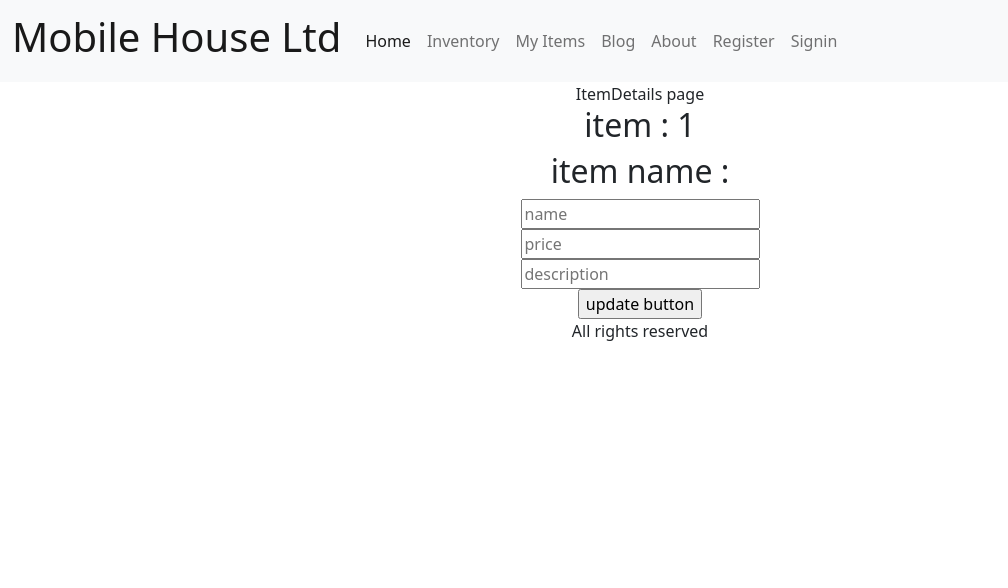
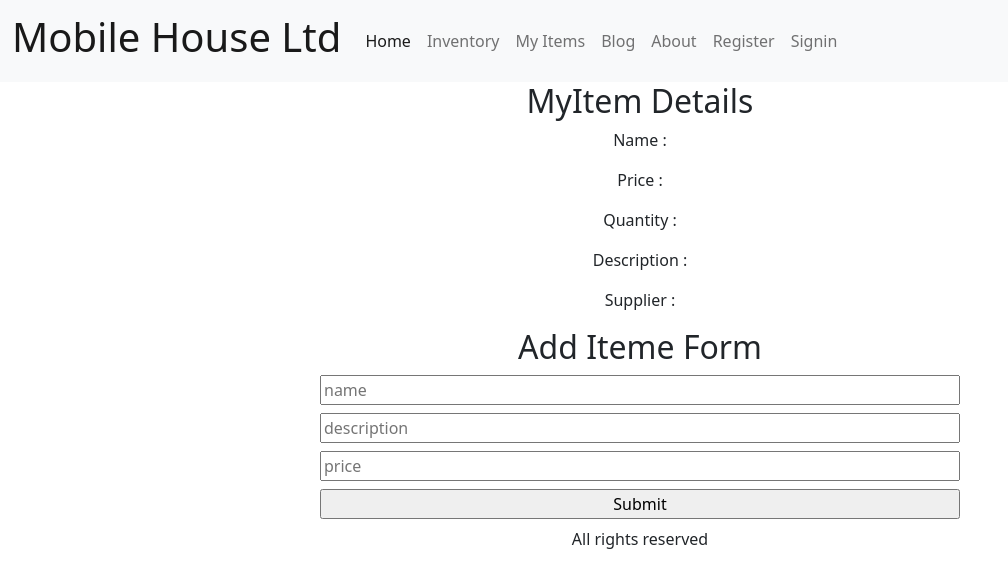
Before and after one commit to mdsohaghasan/warehouse-management-client-side, a React (Create React App) app: page /ItemDetails/1 in a window 1280 px wide. Shown: the top 588 px of the page, without its empty margins (0-1008 px from the left). Built offline with nearby package versions, Linux system fonts and the light colour scheme; no server answers.

Commit message:
myitems and update myitems

```diff
--- a/src/App.js
+++ b/src/App.js
@@ -16,6 +16,7 @@ import MyItems from './Components/MyItems/MyItems';
 import ItemDetails from './Components/ItemDetails/ItemDetails';
 import AddItem from './Components/Inventory/AddItem';
 import AddMyItem from './Components/MyItems/Add Item/AddMyItem';
+import UpdateMyItem from './Components/MyItems/UpdateItem/UpdateMyItem';
 
 
 
@@ -31,7 +32,8 @@ function App() {
         <Route path="/Blogs" element={<Blogs></Blogs>}></Route>
         <Route path="/About" element={<About></About>}></Route>
         <Route path="/myItems" element={<MyItems></MyItems>}></Route>
-        <Route path="/ItemDetails/:id" element={<ItemDetails></ItemDetails>}></Route>
+        {/* <Route path="/ItemDetails/:id" element={<ItemDetails></ItemDetails>}></Route> */}
+        <Route path="/ItemDetails/:id" element={<UpdateMyItem></UpdateMyItem>}></Route>
         <Route path="/Inventory" element={<Inventory></Inventory>}></Route>
         {/* <Route path="/additem" element={<AddItem></AddItem>}></Route> */}
         <Route path="/addmyitem" element={<AddMyItem></AddMyItem>}></Route>
--- a/src/Components/MyItems/Add Item/AddMyItem.js
+++ b/src/Components/MyItems/Add Item/AddMyItem.js
@@ -30,7 +30,6 @@ function AddMyItem() {
                 {errors.exampleRequired && <span>This field is required</span>}
                 <input className='mb-2' type="submit" />
             </form>
-
         </div>
     )
 }
--- a/src/Components/MyItems/MyItemsHook.js
+++ b/src/Components/MyItems/MyItemsHook.js
@@ -27,7 +27,7 @@ function MyItemsHook() {
                                     <p class="card-text">ShortDes : {item.description}</p>
                                     <p class="card-text">Supplier : {item.supplier}</p>
                                     {/* <button onClick={() => handleDelete(item._id)} class="btn btn-info">{_id}</button> */}
-                                    <Link to={`/ItemDetails/${''}`} class="btn btn-primary">Update btn</Link>
+                                    <Link to={`/ItemDetails/${item._id}`} class="btn btn-primary">Update my btn</Link>
                                 </div>
                             </div>
                         </div>
--- /dev/null
+++ b/src/Components/MyItems/UpdateItem/UpdateMyItem.js
@@ -0,0 +1,65 @@
+import React from 'react'
+import { useState, useEffect } from "react";
+import { useParams } from 'react-router-dom';
+import { useForm } from "react-hook-form";
+
+function UpdateMyItem() {
+    const { id } = useParams();
+    const [Itemes, setItemes] = useState([]);
+    useEffect(() => {
+        const url = `https://thawing-harbor-02230.herokuapp.com/MyItems/${id}`;
+        fetch(url)
+            .then((res) => res.json())
+            .then((data) => setItemes(data));
+
+    }, []);
+
+    // myitem update form
+    const { register, handleSubmit, watch, formState: { errors } } = useForm();
+    const onSubmit = data => {
+        // const url = `https://thawing-harbor-02230.herokuapp.com/MyItems/${id}`;
+        const url = `http://localhost:5000/MyItems/${id}`;
+        fetch(url, {
+            method: 'PUT',
+            headers: {
+                'content-type': 'application/json'
+            },
+            body: JSON.stringify(data)
+        })
+            .then(res => res.json())
+            .then(result => {
+                console.log(result)
+            })
+        console.log(data)
+    };
+
+
+    return (
+        <div>
+            <h2>MyItem Details</h2>
+            <p>Name : {Itemes.name}</p>
+            <p>Price : {Itemes.price}</p>
+            <p>Quantity : {Itemes.quantity}</p>
+            <p>Description : {Itemes.description}</p>
+            <p>Supplier : {Itemes.supplier}</p>
+
+            {/* Myitem update form */}
+
+            <div className='w-50 mx-auto'>
+                <h2>Add Iteme Form</h2>
+
+                <form className='d-flex flex-column' onSubmit={handleSubmit(onSubmit)}>
+                    <input className='mb-2' placeholder='name'{...register("name")} />
+                    <input className='mb-2' placeholder='description'{...register("description")} />
+                    <input className='mb-2' placeholder='price' type="number"{...register("price")} />
+                    {/* <input className='mb-2' placeholder='pic' type="text"{...register("pic", { required: true })} /> */}
+                    {errors.exampleRequired && <span>This field is required</span>}
+                    <input className='mb-2' type="submit" />
+                </form>
+            </div>
+
+        </div>
+    )
+}
+
+export default UpdateMyItem
```
